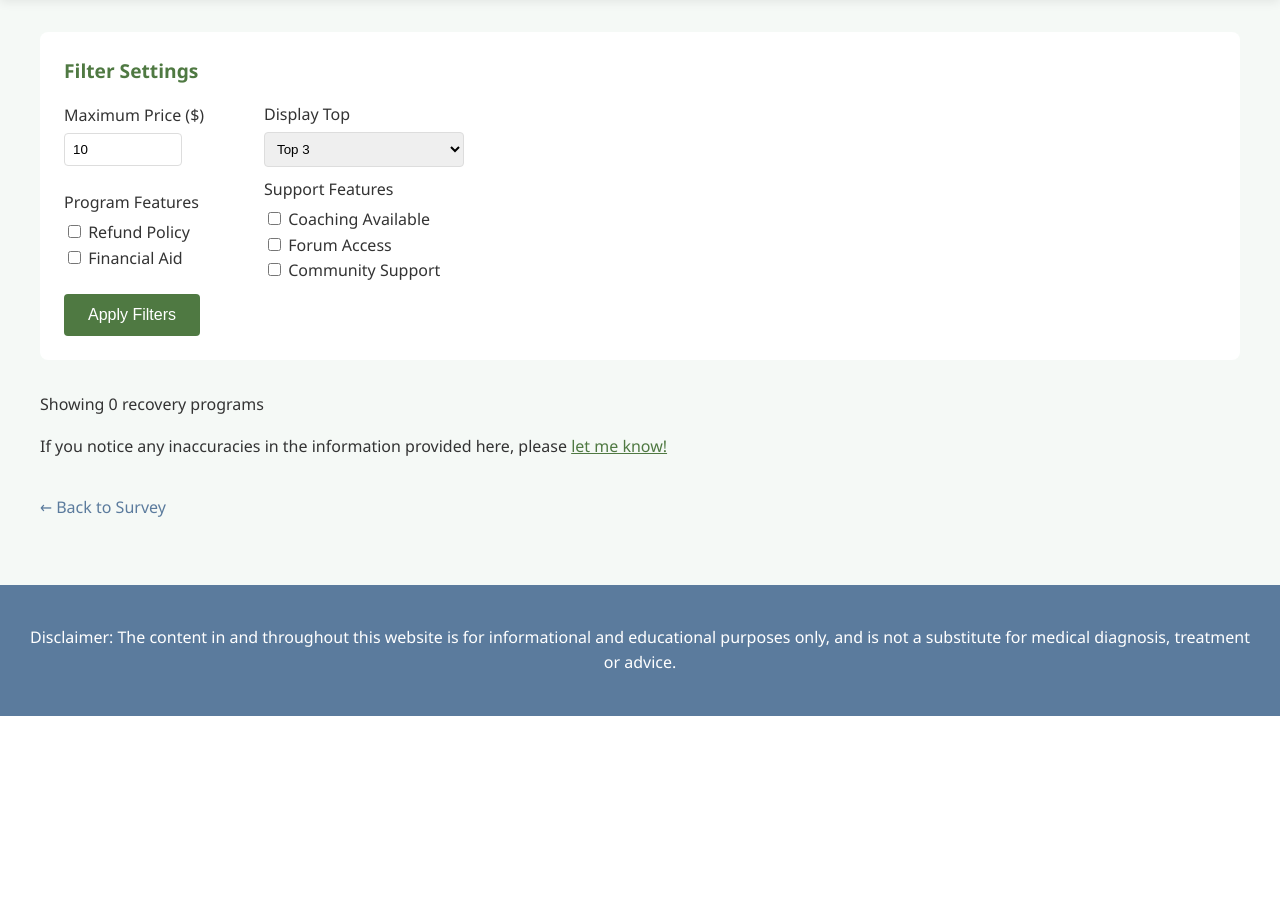
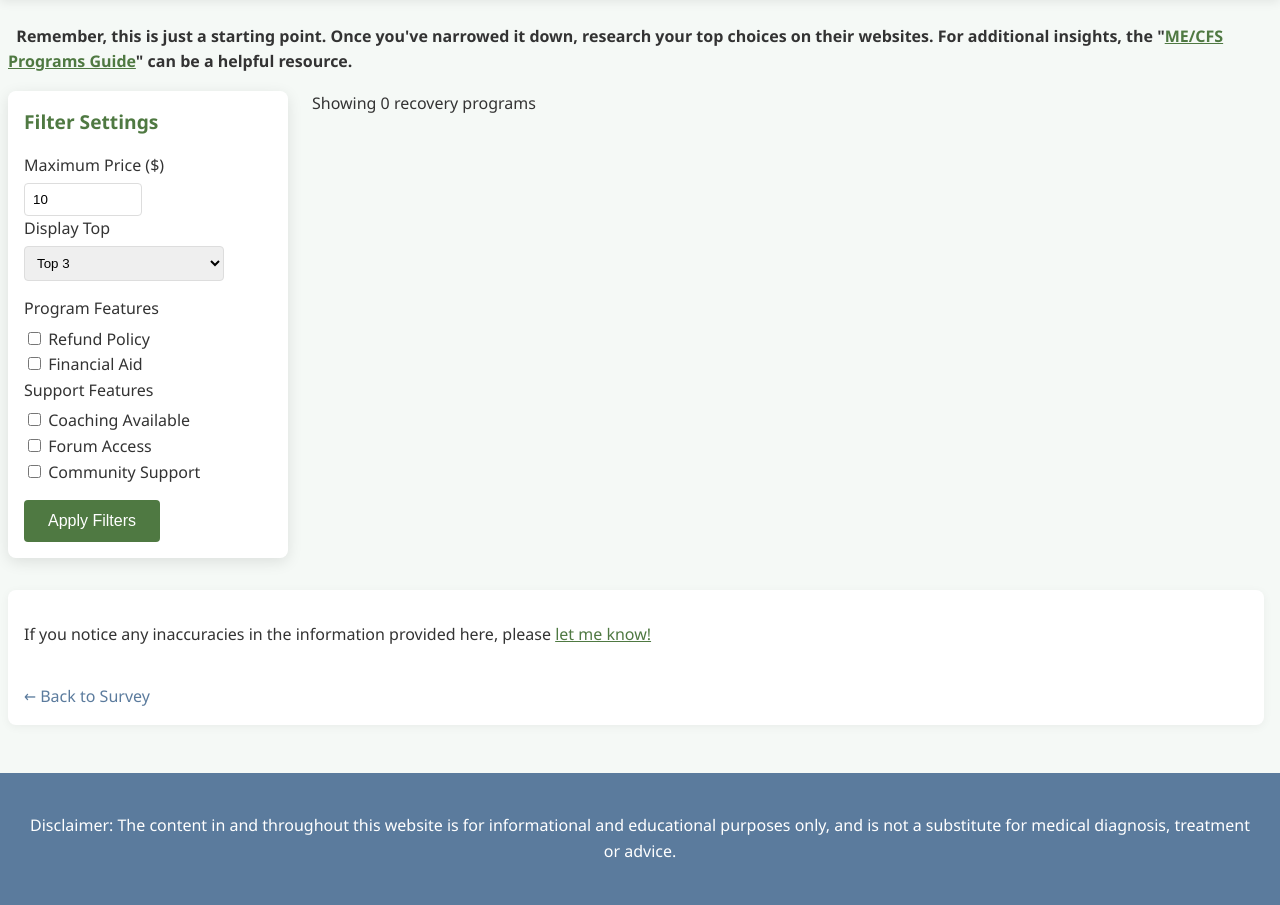
Before and after one commit to jkberry07/cfs-rec-sys, a Flask app: template templates/recommendations.html in a window 1280 px wide. Shown: the part 245-1150 px from the top of the page. Before the commit the page ends 961 px from the top, so only its background shows below. Run offline with Flask 3, Linux system fonts and the light colour scheme; the template is opened without the code that fills it: most values are stand-ins (such as "Sample title", 1, 10 or a date in 2020); parts of the project's set-up code (start-up, migrations or seed data) failed here and were passed over.

Commit message:
Updated layout on recommendations page, changed one of the survey questions, and edited text in my story.

```diff
--- a/static/styles.css
+++ b/static/styles.css
@@ -280,6 +280,66 @@ button:hover {
   box-shadow: 0 2px 10px rgba(0,0,0,0.05);
 }
 
+.recommendations-layout {
+  display: flex;
+  gap: 1.5rem;
+  align-items: flex-start;
+}
+
+.recommendations-container {
+  max-width: 1500px;
+  margin: 0 auto;
+  padding: .5rem 1rem 1rem .5rem; /* Much smaller side margins */
+}
+
+.filters-sidebar {
+  flex: 0 0 280px; /* Fixed width sidebar */
+  position: sticky;
+  top: 80px; /* Adjust based on nav height */
+}
+
+.results-content {
+  flex: 1; /* Takes remaining space */
+  min-width: 0; /* Prevents flex item from overflowing */
+}
+
+/* Adjust filter section for sidebar */
+.filters-sidebar .filters {
+  margin: 0;
+  box-shadow: 0 4px 15px rgba(0,0,0,0.1);
+  padding: 1rem; /* Reduce padding */
+}
+
+.top-note, .bottom-notes {
+  background-color: white;
+  padding: 1rem;
+  border-radius: 8px;
+  margin-bottom: 1rem;
+  box-shadow: 0 2px 10px rgba(0,0,0,0.05);
+}
+
+.bottom-notes {
+  margin-top: 2rem;
+  margin-bottom: 0;
+}
+
+/* Mobile responsive - stack on smaller screens */
+@media (max-width: 1024px) {
+  .recommendations-layout {
+    flex-direction: column;
+  }
+
+  .filters-sidebar {
+    flex: none;
+    position: relative;
+    top: auto;
+  }
+
+  .recommendations-container {
+  padding: 1rem; /* Normal padding on mobile */
+  }
+}
+
 .program-card {
   background-color: var(--light-green);
   border-radius: 8px;
--- a/templates/my-story.html
+++ b/templates/my-story.html
@@ -41,8 +41,9 @@
       much part-time care of my baby daughter I could manage). I had a few advantages in this pursuit. In addition to a solid
       foundation of family support, I had a close friend who had already tried more established medical routes and found no
       solutions, even while working with a specialist. That helped eliminate that particular path for me early on. The second
-      advantage was my training in scientific research, which gave me an appreciation for just how much we know in science, and
-      also for just how much we still have to learn. Therefore, I approached my recovery with the same attitude I would a research
+      advantage was my training in scientific research, which helped me approach recovery strategies pragmatically. My training gave me
+      an appreciation for not only all we know in science, but also for how much we still don't know and have yet to learn.
+      In research, you live in a space of "maybe this will work, maybe it won't; let's test it out." Therefore, I approached my recovery with the same attitude I would a research
       project, being realistic about what is known and not known, but believing that I could learn something. I was not willing
       to wait for peer-reviewed studies to come out that guaranteed a solution, I would carefully test various methods. However,
       just as the medical establishment could claim no solution (as of the time of this writing), many different sources claimed
--- a/templates/recommendations.html
+++ b/templates/recommendations.html
@@ -5,149 +5,6 @@
   <meta name="viewport" content="width=device-width, initial-scale=1.0">
   <title>Recommended Recovery Programs</title>
   <link rel="stylesheet" href="/static/styles.css">
-  <style>
-
-
-
-
-    .program-description {
-      color: var(--dark-gray);
-      margin-bottom: 15px;
-      line-height: 1.6;
-    }
-
-    .match-section {
-      background-color: white;
-      padding: 15px;
-      border-radius: 6px;
-      margin-bottom: 15px;
-    }
-
-    .match-heading {
-      color: var(--primary-blue);
-      font-size: 1.1em;
-      margin-bottom: 8px;
-    }
-
-    .match-item {
-      padding: 8px;
-      border-left: 3px solid var(--primary-green);
-      background-color: var(--light-gray);
-      margin-bottom: 8px;
-    }
-
-    .program-details {
-      display: grid;
-      grid-template-columns: repeat(auto-fit, minmax(200px, 1fr));
-      gap: 10px;
-      margin-bottom: 15px;
-    }
-
-    .program-detail {
-      background-color: white;
-      padding: 10px 12px;
-      border-radius: 4px;
-      font-size: 0.9em;
-    }
-
-    .detail-label {
-      font-weight: bold;
-      color: var(--primary-blue);
-      display: block;
-      margin-bottom: 5px;
-    }
-
-
-    .filter-section {
-      background-color: white;
-      padding: 1.5rem;
-      border-radius: 8px;
-      margin: 20px 0;
-      box-shadow: 0 2px 10px rgba(0,0,0,0.05);
-    }
-
-    .filter-title {
-      font-size: 1.2em;
-      margin-bottom: 15px;
-      color: var(--primary-green);
-      font-weight: bold;
-    }
-
-    .filter-options {
-      display: flex;
-      flex-wrap: wrap;
-      gap: 15px;
-      margin-bottom: 15px;
-    }
-
-    .filter-row {
-      display: flex;
-      align-items: center;
-      margin-bottom: 10px;
-    }
-
-    .filter-label {
-      min-width: 200px;
-    }
-
-    #max_price {
-      padding: 0.5rem;
-      border: 1px solid #ddd;
-      border-radius: 4px;
-      width: 100px;
-    }
-
-    .back-link {
-      display: inline-block;
-      margin-top: 20px;
-      color: var(--primary-blue);
-      text-decoration: none;
-      font-weight: 500;
-    }
-
-    .back-link:hover {
-      color: var(--accent-blue);
-      text-decoration: underline;
-    }
-
-    .learn-more-btn {
-      background: linear-gradient(to right, var(--primary-green), var(--primary-blue));
-      color: white;
-      text-decoration: none;
-      padding: 0.75rem 1.5rem;
-      border-radius: 4px;
-      display: inline-block;
-      transition: all 0.3s;
-      font-weight: 500;
-    }
-
-    .learn-more-btn:hover {
-      transform: translateY(-2px);
-      box-shadow: 0 4px 8px rgba(0,0,0,0.1);
-    }
-
-
-    .no-results {
-      background-color: var(--light-blue);
-      padding: 20px;
-      border-radius: 8px;
-      text-align: center;
-      color: var(--dark-gray);
-      margin: 20px 0;
-      display: none;
-    }
-
-    @media (max-width: 768px) {
-      .program-details {
-        grid-template-columns: 1fr;
-      }
-
-      .filter-options {
-        flex-direction: column;
-      }
-    }
-  </style>
-
 </head>
 <body>
   <header>
@@ -168,8 +25,13 @@
       <a href="/survey" class="nav-link start-survey">Start Survey</a>
     </div>
   </nav>
-
-  <div class="container">
+  <div class="recommendations-container">
+      <p><b>&nbsp&nbspRemember, this is just a starting point. Once you've narrowed it down, research your top choices on their websites.
+        For additional insights, the "<a href="https://healwithliz.com/programs-guide/" target="_blank" style="color: var(--primary-green);">ME/CFS Programs Guide</a>"
+        can be a helpful resource.</b>
+      </p>
+    <div class="recommendations-layout">
+      <div class="filters-sidebar">
         <div class="filters">
           <div class="filter-title">Filter Settings</div>
 
@@ -177,9 +39,7 @@
               <div class="filter-group">
                   <label for="max_price">Maximum Price ($)</label>
                   <input type="number" id="max_price" min="0" value="{{max_price_survey}}">
-          </div>
 
-          <div class="filter-group">
                   <label for="display-count">Display Top</label>
                   <select id="display-count">
                       <option value="3">Top 3</option>
@@ -201,9 +61,7 @@
                       <input type="checkbox" id="financial_aid" value="financial_aid" {% if financial_aid_survey %}checked{% endif %}>
                       <label for="financial_aid">Financial Aid</label>
                   </div>
-          </div>
 
-          <div class="filter-group">
                   <label>Support Features</label>
                   <div class="checkbox-group">
                       <input type="checkbox" id="coaching" value="coaching" {% if coaching_survey %}checked{% endif %}>
@@ -222,15 +80,17 @@
 
           <button id="apply-filters">Apply Filters</button>
        </div>
-
+      </div>
       <div class="results">
           <div class="results-count" id="results-count">Showing all recovery programs</div>
           <div id="programs-list"></div>
       </div>
 
+    </div>
+    <div class="bottom-notes">
         <p>If you notice any inaccuracies in the information provided here, please <a href="/contact" style="color: var(--primary-green);">let me know!</a></p>
-
         <a href="/survey" class="back-link">← Back to Survey</a>
+      </div>
   </div>
 
   <footer>
```
Also changed, not shown: other parts of static/styles.css (+45 -9 lines), templates/survey.html (+10 -10 lines). Lines whose indentation alone changed are shown as unchanged.
